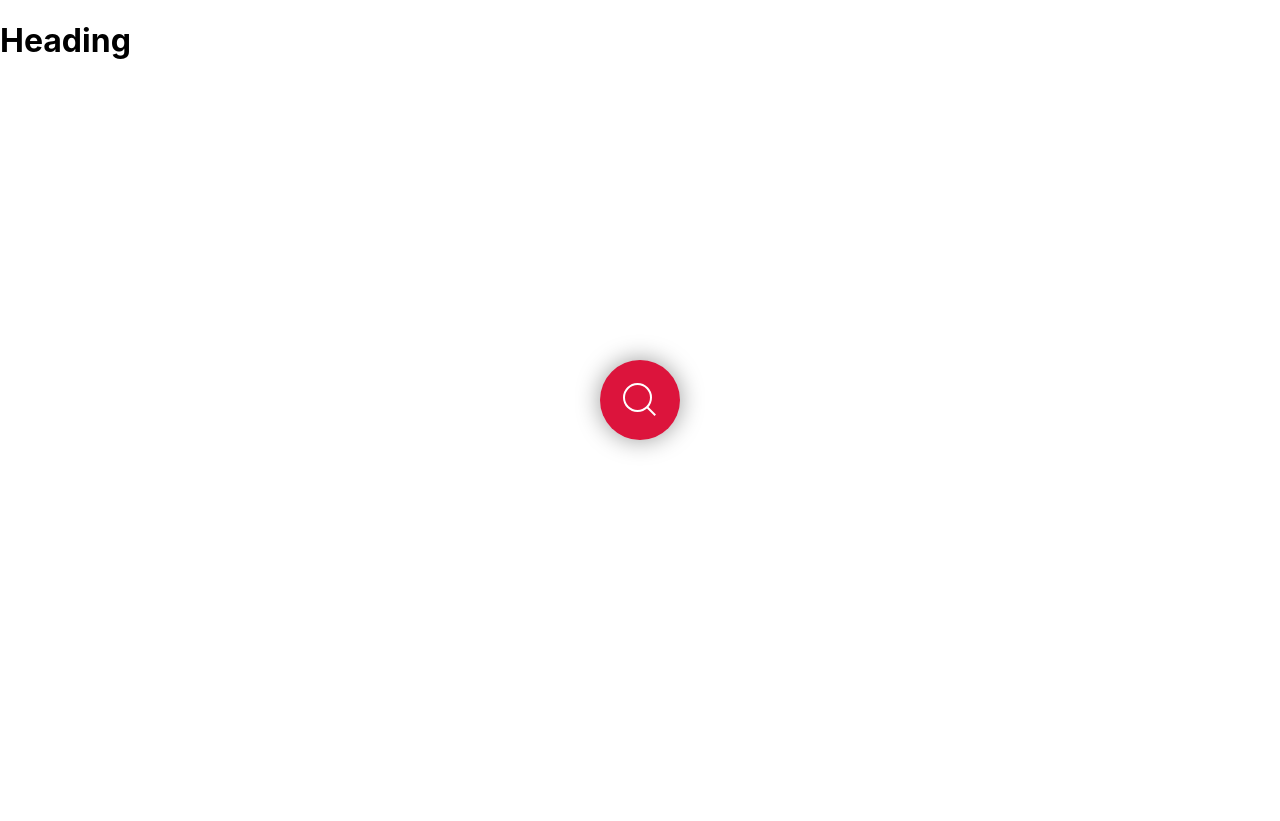
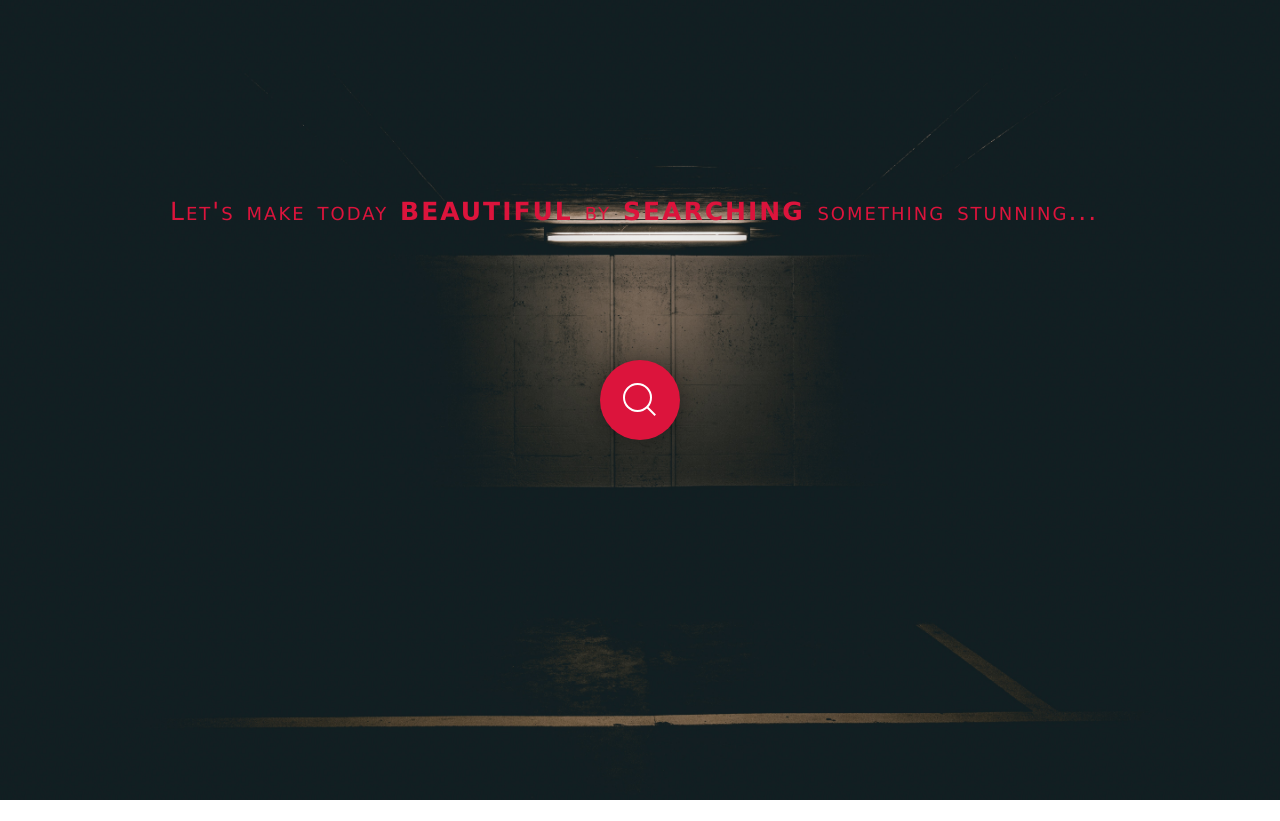
Before and after one commit to thasneemmanaf/Image-carousal-reactjs, a React (Create React App) app: page / in a window 1280 px wide. After the commit the page ends 800 px from the top, so only its background shows below. Built offline with nearby package versions, Linux system fonts and the light colour scheme.

Commit message:
Fully functional

```diff
--- a/src/App.css
+++ b/src/App.css
@@ -3,9 +3,18 @@ body {
   width: 100%;
   height: 100%;
 }
+/* * {
+  margin: 0;
+  padding: 0;
+} */
 
 body {
-  background-color: white;
+  /* background-color: black; */
+  background-image: url("./pictures/background.jpg");
+  background-repeat: no-repeat;
+  background-position: center;
+  background-origin: border-box;
+  background-size: cover;
 }
 
 .backdrop {
--- a/src/App.js
+++ b/src/App.js
@@ -1,4 +1,4 @@
-import React, { useEffect, useState } from "react";
+import React, { useState } from "react";
 import "./App.css";
 import SearchBar from "./Components/SearchBar/SearchBar";
 import Heading from "./Components/Heading/Heading";
@@ -24,8 +24,6 @@ function App() {
     url: "",
   });
 
-  useEffect(() => {}, []);
-
   // Read search value from search box
   const handleOnChangeSearch = (event) => {
     setSearchValue(event.currentTarget.value);
@@ -38,11 +36,10 @@ function App() {
 
     setLoading(true);
     fetch(
-      `${baseUrl}/search/photos/?page=1&per_page=12&query=${query}&client_id=${clientId}`
+      `${baseUrl}/search/photos/?page=1&per_page=16&query=${query}&client_id=${clientId}`
     )
       .then((response) => response.json())
       .then((data) => {
-        console.log(data.results);
         setLoading(false);
         setImages([...data.results]);
       })
@@ -136,13 +133,13 @@ function App() {
   }
   return (
     <div className="App">
-      <Heading />
+      <Heading images={images} />
       <SearchBar
         handleOnChangeSearch={handleOnChangeSearch}
         fetchImages={fetchImages}
+        searchValue={searchValue}
       />
       {isLoading ? <Loader /> : null}
-
       <WrapperImages>
         {images.map((image, index) => {
           return (
--- a/src/Components/Heading/Heading.js
+++ b/src/Components/Heading/Heading.js
@@ -1,7 +1,14 @@
 import React from "react";
+import classes from "./Heading.module.css";
 
-const Heading = () => {
-  return <h1>Heading</h1>;
+const Heading = (props) => {
+  let headingHide = props.images.length > 0 ? classes.hideH1 : "";
+  return (
+    <h1 className={headingHide}>
+      Let's make today <span>BEAUTIFUL</span> by <span>SEARCHING </span>
+      something stunning...
+    </h1>
+  );
 };
 
 export default Heading;
--- a/src/Components/Heading/Heading.module.css
+++ b/src/Components/Heading/Heading.module.css
@@ -0,0 +1,35 @@
+/* h1 {
+  text-align: center;
+  color: rgb(20, 220, 53);
+  font-family: "Brush Script MT", cursive;
+  font-size: 100px;
+  font-style: italic;
+  font-variant: normal;
+  font-weight: 700;
+  line-height: 19.8px;
+} */
+
+h1 {
+  position: fixed;
+  top: 180px;
+  left: 170px;
+  text-align: center;
+  font-family: Verdana, Geneva, sans-serif;
+  font-size: 25px;
+  letter-spacing: 2px;
+  word-spacing: 2px;
+  color: crimson;
+  font-weight: normal;
+  text-decoration: none solid rgb(68, 68, 68);
+  font-style: normal;
+  font-variant: small-caps;
+  text-transform: none;
+}
+
+h1 span {
+  font-weight: bold;
+}
+
+.hideH1 {
+  visibility: hidden;
+}
--- a/src/Components/SearchBar/SearchBar.js
+++ b/src/Components/SearchBar/SearchBar.js
@@ -2,16 +2,18 @@ import React, { useState } from "react";
 import classes from "../SearchBar/SearchBar.module.css";
 
 const SearchBar = (props) => {
-  const [moveUp, setMoveUp] = useState("");
+  const [moveUp, setMoveUp] = useState([]);
 
   // Move search bar and button up
   const handleSearch = () => {
-    setMoveUp(classes.moveUp);
-    props.fetchImages();
+    if (props.searchValue) {
+      setMoveUp([classes.moveUp, classes.searchBtnMoveUp]);
+      props.fetchImages();
+    }
   };
 
   return (
-    <div className={`${classes.container} ${moveUp}`}>
+    <div className={`${classes.container} ${moveUp[0]}`}>
       <input
         type="text"
         name=""
@@ -24,7 +26,10 @@ const SearchBar = (props) => {
         placeholder="Search your images here..."
       />
       <div className={classes.search}></div>
-      <button onClick={handleSearch} className={classes.searchBtn}>
+      <button
+        onClick={handleSearch}
+        className={`${classes.searchBtn} ${moveUp[1]}`}
+      >
         Search
       </button>
     </div>
--- a/src/Components/SearchBar/SearchBar.module.css
+++ b/src/Components/SearchBar/SearchBar.module.css
@@ -10,8 +10,9 @@
 }
 
 .moveUp {
-  transform: translateY(-200px);
+  transform: translateY(-260px);
 }
+
 .container .search {
   position: absolute;
   margin: auto;
@@ -97,7 +98,7 @@
 }
 
 .container input:focus ~ .search {
-  right: -300px;
+  right: -400px;
   background-color: #151515;
   z-index: 6;
 }
@@ -127,7 +128,7 @@
   position: absolute;
   margin: auto;
   top: 200px;
-  left: 0px;
+  left: 25px;
   right: 0;
   bottom: 0;
   width: 50px;
@@ -149,3 +150,7 @@
 .container input:focus ~ .searchBtn {
   opacity: 1;
 }
+
+.searchBtnMoveUp {
+  display: none;
+}
--- a/src/Components/ThumbnailImage/ThumbnailImage.js
+++ b/src/Components/ThumbnailImage/ThumbnailImage.js
@@ -12,7 +12,7 @@ const ThumbnailImage = (props) => {
     smallImageIndex = ArrayLength - 2;
   } else if (MainImageindex === 0 && props.num === -1) {
     smallImageIndex = ArrayLength - 1;
-  } else if (MainImageindex === ArrayLength - 2 && props.num == 2) {
+  } else if (MainImageindex === ArrayLength - 2 && props.num === 2) {
     smallImageIndex = 0;
   } else if (MainImageindex === ArrayLength - 1 && props.num === 1) {
     smallImageIndex = 0;
--- a/src/Components/WrapperImages/WrapperImages.module.css
+++ b/src/Components/WrapperImages/WrapperImages.module.css
@@ -1,4 +1,7 @@
 .wrapper {
+  position: absolute;
+  top: 40px;
+  left: 55px;
   max-width: 70rem;
   margin: 4rem auto;
   display: grid;
```
Also changed, not shown: src/pictures/background.jpg (added), src/pictures/pexels-pixabay-260024.jpg (added).
